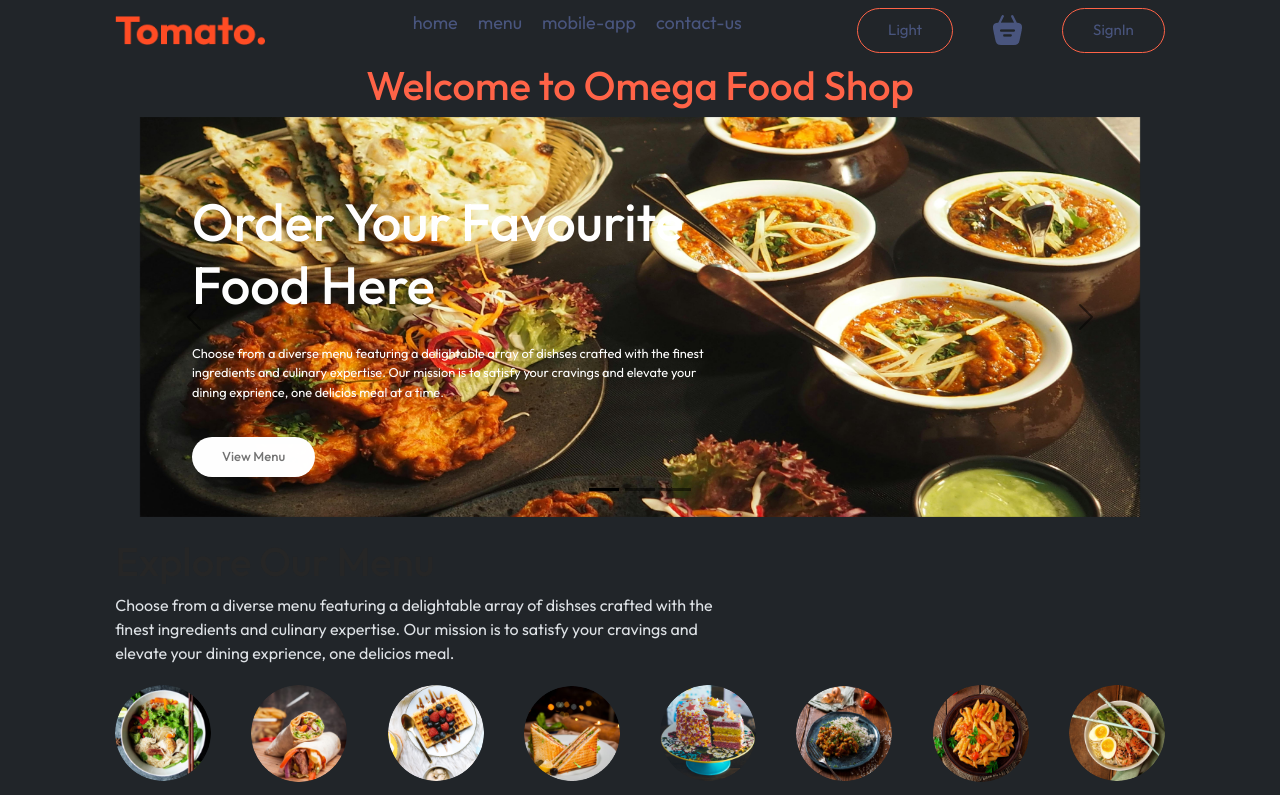
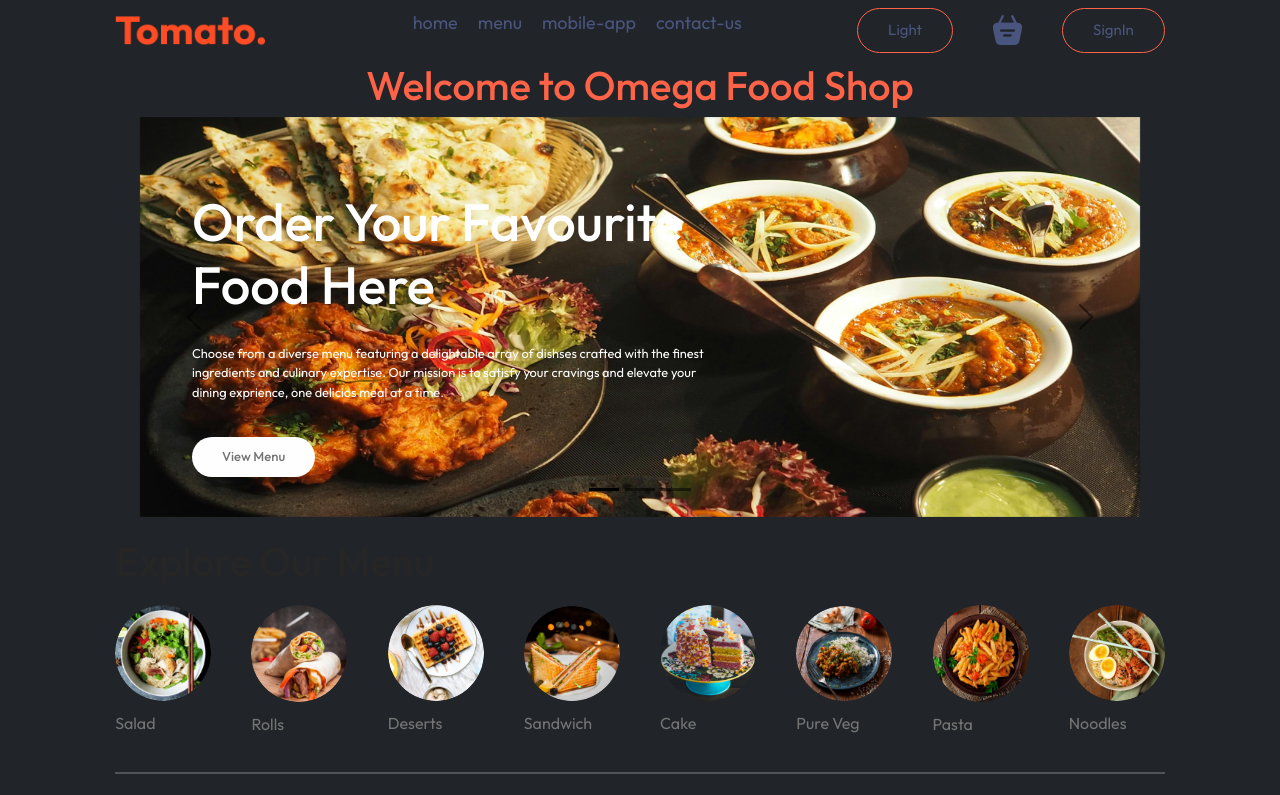
Before and after one commit to mzidan132/MERN_PROJECTS, a React (Vite) app in the folder ecommerce/frontend/: page / in a window 1280 px wide. Shown: the top 795 px of the page. Built offline with nearby package versions, Linux system fonts and the light colour scheme; no server answers.

Commit message:
Update ExploreMenu.jsx

```diff
--- a/ecommerce/frontend/src/components/ExploreMenu/ExploreMenu.jsx
+++ b/ecommerce/frontend/src/components/ExploreMenu/ExploreMenu.jsx
@@ -5,7 +5,7 @@ const ExploreMenu = ({category,setCategory}) => { //color menu tomato kore round
   return (
     <div className='explore-menu' id='explore-menu'>
         <h1>Explore Our Menu</h1>
-        <p className='explore-menu-text'>Choose from a diverse menu featuring a delightable array of dishses crafted with the finest ingredients and culinary expertise. Our mission is to satisfy your cravings and elevate your dining exprience, one delicios meal.</p>
+
         <div className="explore-menu-list">
             {menu_list.map((item,index)=>{
                 return (
```
